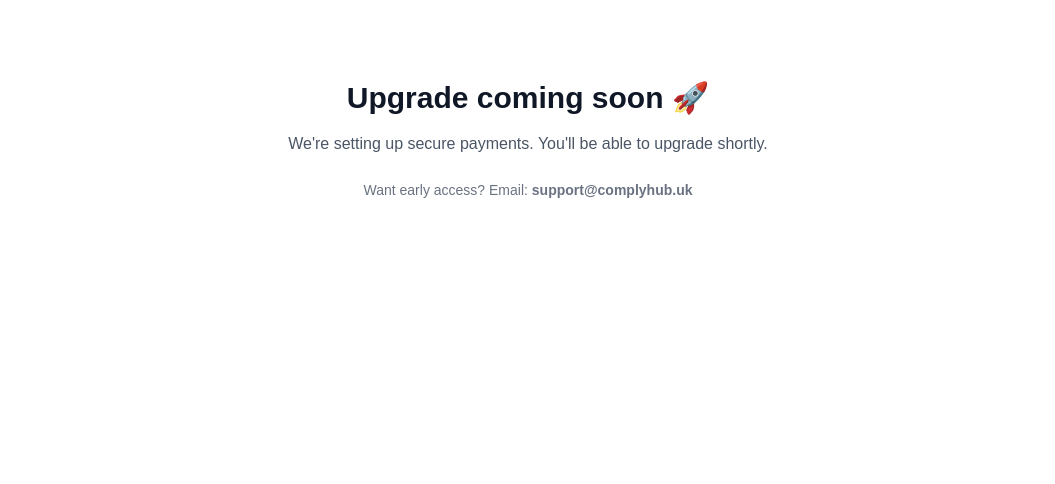
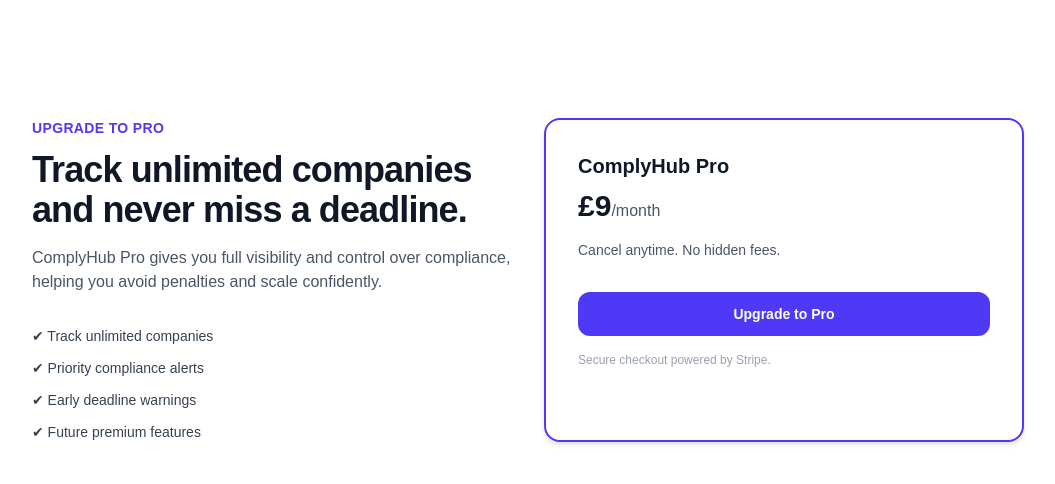
Before and after one commit to FH-OLA/complyhub, a Next.js app: page /upgrade in a window 1280 px wide. Shown: the top 484 px of the page, without its empty margins (112-1167 px from the left). Built offline with nearby package versions, Linux system fonts and the light colour scheme.

Commit message:
Add Stripe checkout and upgrade page

```diff
--- /dev/null
+++ b/app/api/stripe/checkout/route.ts
@@ -0,0 +1,40 @@
+import { NextResponse } from 'next/server'
+import Stripe from 'stripe'
+import { createClient } from '@/lib/supabase/server'
+
+const stripe = new Stripe(process.env.STRIPE_SECRET_KEY!, {
+  apiVersion: '2024-06-20',
+})
+
+export async function POST() {
+  try {
+    const supabase = await createClient()
+    const { data: { user } } = await supabase.auth.getUser()
+
+    if (!user || !user.email) {
+      return NextResponse.json({ error: 'Unauthorized' }, { status: 401 })
+    }
+
+    const session = await stripe.checkout.sessions.create({
+      mode: 'subscription',
+      payment_method_types: ['card'],
+      customer_email: user.email,
+      line_items: [
+        {
+          price: process.env.STRIPE_PRICE_ID!,
+          quantity: 1,
+        },
+      ],
+      success_url: `${process.env.NEXT_PUBLIC_BASE_URL}/my-companies?success=true`,
+      cancel_url: `${process.env.NEXT_PUBLIC_BASE_URL}/upgrade`,
+      metadata: {
+        user_id: user.id,
+      },
+    })
+
+    return NextResponse.json({ url: session.url })
+  } catch (error) {
+    console.error('Stripe error:', error)
+    return NextResponse.json({ error: 'Stripe error' }, { status: 500 })
+  }
+}
--- a/app/upgrade/page.tsx
+++ b/app/upgrade/page.tsx
@@ -1,17 +1,90 @@
+'use client'
+
+import { useState } from 'react'
+
 export default function UpgradePage() {
+  const [loading, setLoading] = useState(false)
+  const [error, setError] = useState('')
+
+  const handleCheckout = async () => {
+    try {
+      setLoading(true)
+      setError('')
+
+      const res = await fetch('/api/stripe/checkout', {
+        method: 'POST',
+      })
+
+      const data = await res.json()
+
+      if (!res.ok) {
+        throw new Error(data.error || 'Something went wrong')
+      }
+
+      window.location.href = data.url
+    } catch (err) {
+      setError(err instanceof Error ? err.message : 'Something went wrong')
+      setLoading(false)
+    }
+  }
+
   return (
-    <div className="mx-auto max-w-xl px-4 py-20 text-center">
-      <h1 className="text-3xl font-bold text-gray-900">
-        Upgrade coming soon 🚀
-      </h1>
+    <div className="mx-auto flex min-h-[70vh] max-w-5xl items-center px-4 py-16">
+      <div className="grid w-full gap-8 md:grid-cols-2">
 
-      <p className="mt-4 text-gray-600">
-        We're setting up secure payments. You'll be able to upgrade shortly.
-      </p>
+        {/* LEFT SIDE */}
+        <div>
+          <p className="text-sm font-semibold uppercase tracking-wide text-indigo-600">
+            Upgrade to Pro
+          </p>
 
-      <p className="mt-6 text-sm text-gray-500">
-        Want early access? Email: <strong>support@complyhub.uk</strong>
-      </p>
+          <h1 className="mt-3 text-4xl font-bold tracking-tight text-gray-900">
+            Track unlimited companies and never miss a deadline.
+          </h1>
+
+          <p className="mt-4 text-base text-gray-600">
+            ComplyHub Pro gives you full visibility and control over compliance,
+            helping you avoid penalties and scale confidently.
+          </p>
+
+          <ul className="mt-8 space-y-3 text-sm text-gray-700">
+            <li>✔ Track unlimited companies</li>
+            <li>✔ Priority compliance alerts</li>
+            <li>✔ Early deadline warnings</li>
+            <li>✔ Future premium features</li>
+          </ul>
+        </div>
+
+        {/* RIGHT SIDE */}
+        <div className="rounded-2xl border-2 border-indigo-600 bg-white p-8 shadow-md">
+          <h2 className="text-xl font-semibold text-gray-900">ComplyHub Pro</h2>
+
+          <p className="mt-2 text-3xl font-bold text-gray-900">
+            £9<span className="text-base font-medium text-gray-600">/month</span>
+          </p>
+
+          <p className="mt-4 text-sm text-gray-600">
+            Cancel anytime. No hidden fees.
+          </p>
+
+          <button
+            onClick={handleCheckout}
+            disabled={loading}
+            className="mt-8 w-full rounded-xl bg-indigo-600 px-4 py-3 text-sm font-semibold text-white transition hover:bg-indigo-700 disabled:cursor-not-allowed disabled:bg-indigo-400"
+          >
+            {loading ? 'Redirecting...' : 'Upgrade to Pro'}
+          </button>
+
+          {error && (
+            <p className="mt-4 text-sm text-red-600">{error}</p>
+          )}
+
+          <p className="mt-4 text-xs text-gray-400">
+            Secure checkout powered by Stripe.
+          </p>
+        </div>
+
+      </div>
     </div>
   )
 }
```
